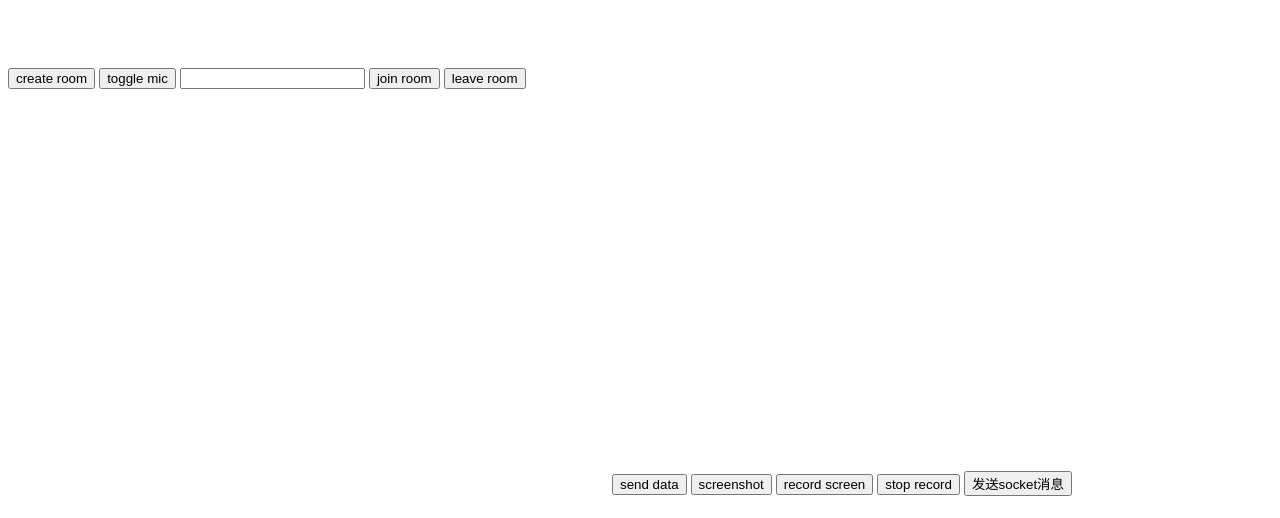
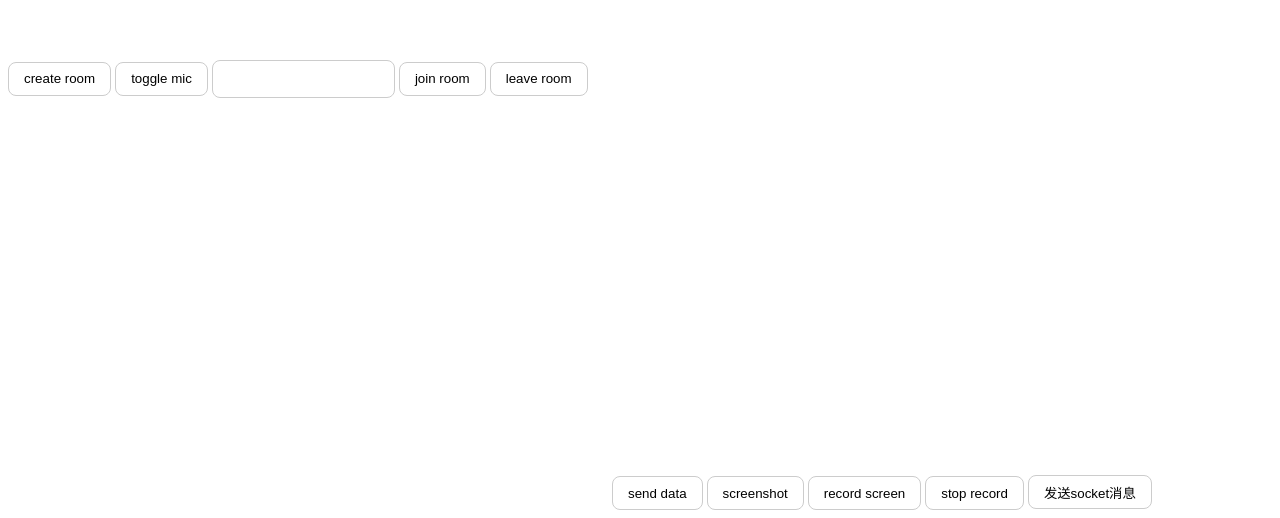
Before and after one commit to tyx2000/screen-mirror, a website built with Vite: page src/index.html in a window 1280 px wide. Shown: the part 325-843 px from the top of the page. Built offline with nearby package versions, Linux system fonts and the light colour scheme; no server answers.

Commit message:
feat: css

```diff
--- /dev/null
+++ b/src/index.css
@@ -0,0 +1,13 @@
+button {
+    padding: 0 15px;
+    height: 34px;
+    border-radius: 8px;
+    background-color: #fff;
+    border: 1px solid #ccc;
+}
+
+input {
+    height: 34px;
+    border: 1px solid #ccc;
+    border-radius: 8px;
+}
--- a/src/index.html
+++ b/src/index.html
@@ -4,6 +4,7 @@
     <meta charset="UTF-8" />
     <meta name="viewport" content="width=device-width, initial-scale=1.0" />
     <title>Screen Mirror</title>
+    <link rel="stylesheet" href="./index.css">
   </head>
   <body>
     <button id="createRoom">create room</button>
```
